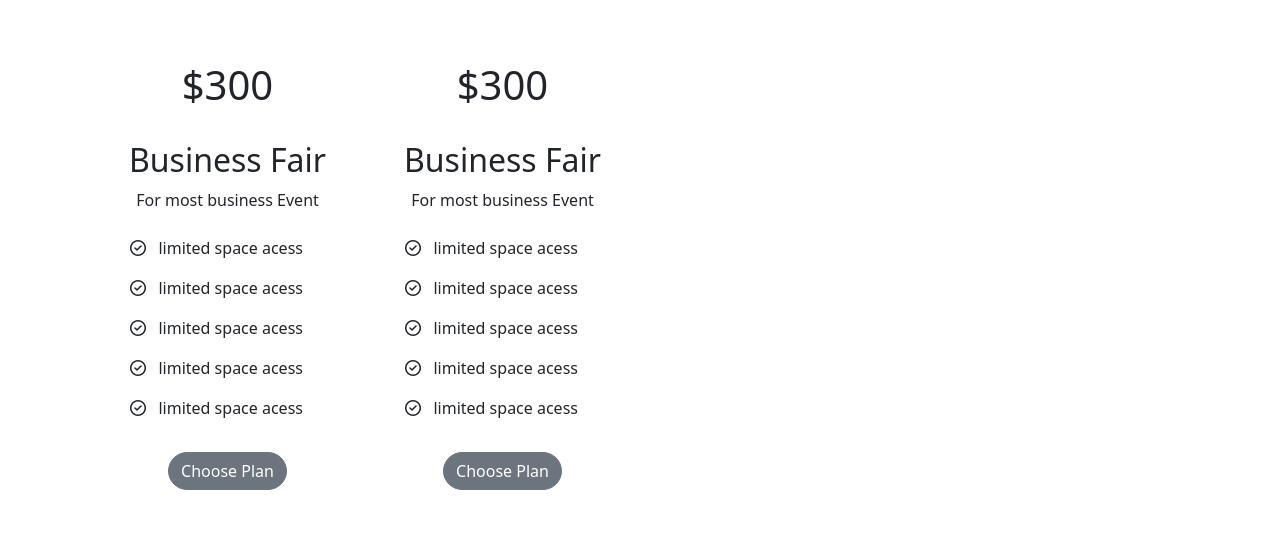
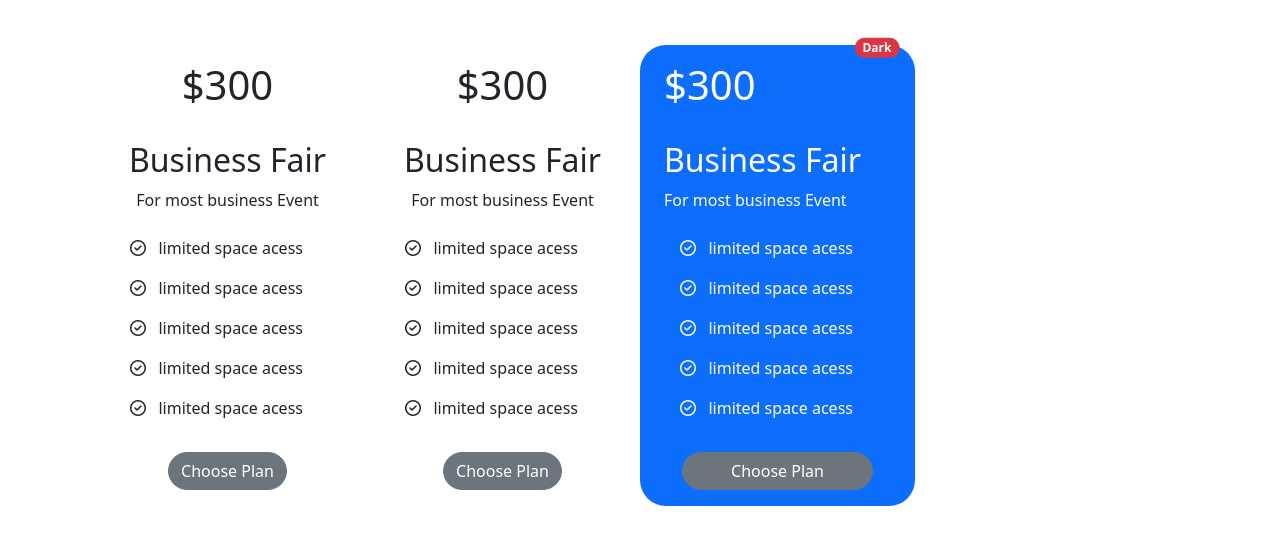
Before and after one commit to mdimransorker/Convention-Center-Website, a plain HTML site: page index.html in a window 1280 px wide. Shown: the part 724-1268 px from the top of the page. Drawn offline with nearby package versions, Linux system fonts and the light colour scheme.

Commit message:
price part

```diff
--- a/index.html
+++ b/index.html
@@ -89,7 +89,9 @@
         </button>
       </div>
   </section>
-  <main>
+
+</header>
+<main>
     <!-- our price section start  -->
       <section class="container my-5 ">
           <h1 class="text-center mb-5 pacakage" >Our Pacakage</h1>
@@ -159,7 +161,47 @@
                     </div>
               </div>
 
-</header>
+                <!--Best-->
+                <div class="col-lg-3 service-border text-white bg-primary border-0 upper ">
+                    <div class="card text-center border-0 my-2 bg-primary ">
+                        <div class="card-header text-start border-0 bg-primary">
+                          <h1 class="border-0 ">$300</h1>
+                        </div>
+                        <div class="card-body bg-primary text-start ">
+                          <h2 class="card-title">Business Fair</h2>
+                          <p class="card-text">For most business Event</p>
+                          <ul class="list-group text-lg-start ">
+                            <li class="list-group-item bg-primary border-0 text-white">
+                              <i class="far fa-check-circle"></i> &nbsp; limited space acess
+                            </li>
+                            <li class="list-group-item bg-primary border-0 text-white">
+                              <i class="far fa-check-circle"></i> &nbsp; limited space acess
+                            </li>
+                            <li class="list-group-item bg-primary border-0 text-white">
+                              <i class="far fa-check-circle"></i> &nbsp; limited space acess
+                            </li>
+                            <li class="list-group-item bg-primary border-0 text-white">
+                              <i class="far fa-check-circle"></i> &nbsp; limited space acess
+                            </li>
+                            <li class="list-group-item bg-primary border-0 text-white">
+                              <i class="far fa-check-circle"></i> &nbsp; limited space acess
+                            </li>
+                          </ul>
+
+                            <span class="position-absolute top-0 start-100 badeg-btn translate-middle badge rounded-pill bg-danger">
+                              Dark
+                            </span>
+
+                        </div>
+                        <div class="card-footer border-0 bg-primary">
+                          <a href="#" class="btn btn-secondary rounded-pill px-5">Choose Plan</a>
+                        </div>
+
+
+
+                      </div>
+                </div>
+                <!--End-->
  <!-- Option 1: Bootstrap Bundle with Popper -->
  <script src="https://cdn.jsdelivr.net/npm/bootstrap@5.1.3/dist/js/bootstrap.bundle.min.js" integrity="sha384-ka7Sk0Gln4gmtz2MlQnikT1wXgYsOg+OMhuP+IlRH9sENBO0LRn5q+8nbTov4+1p" crossorigin="anonymous"></script>
 
```
